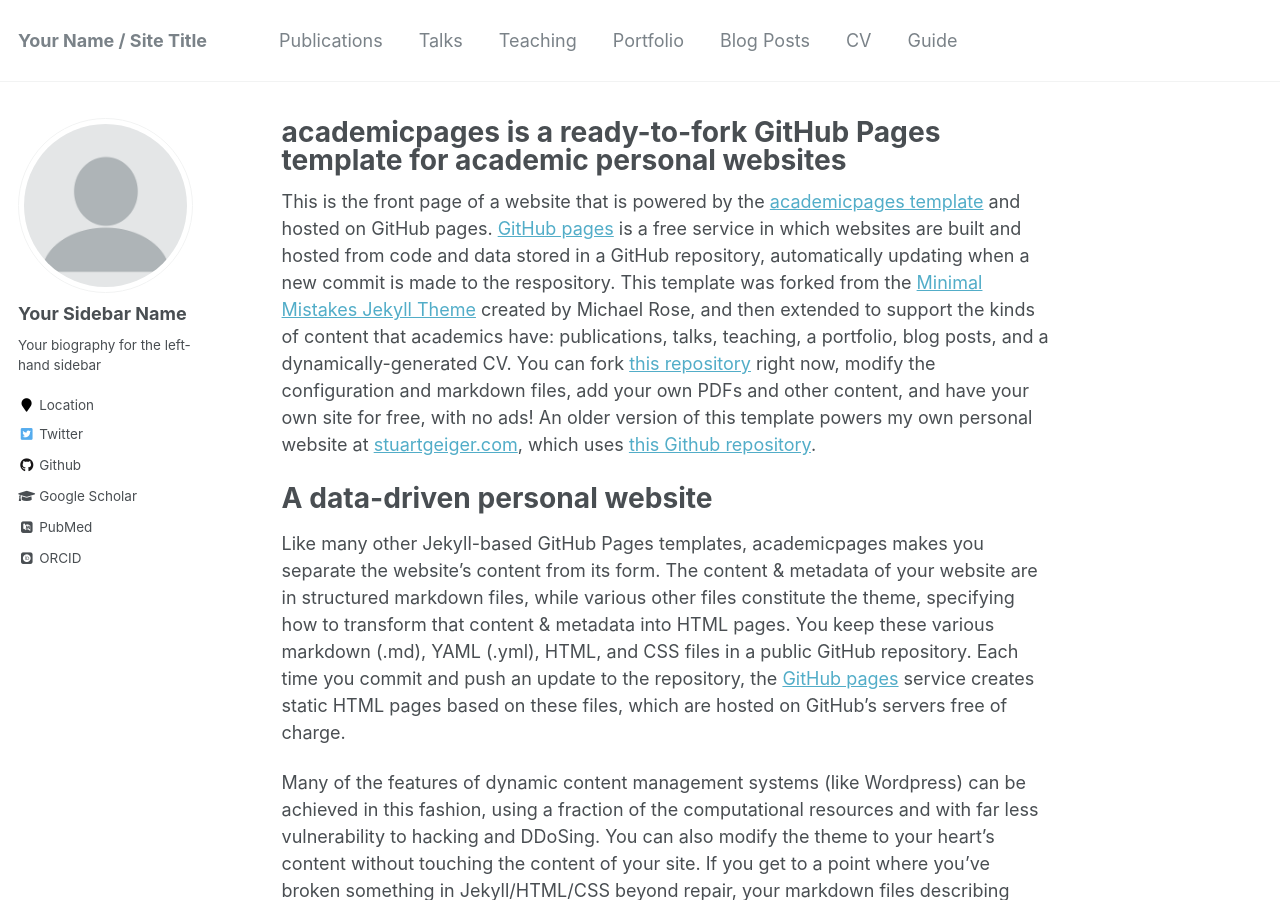
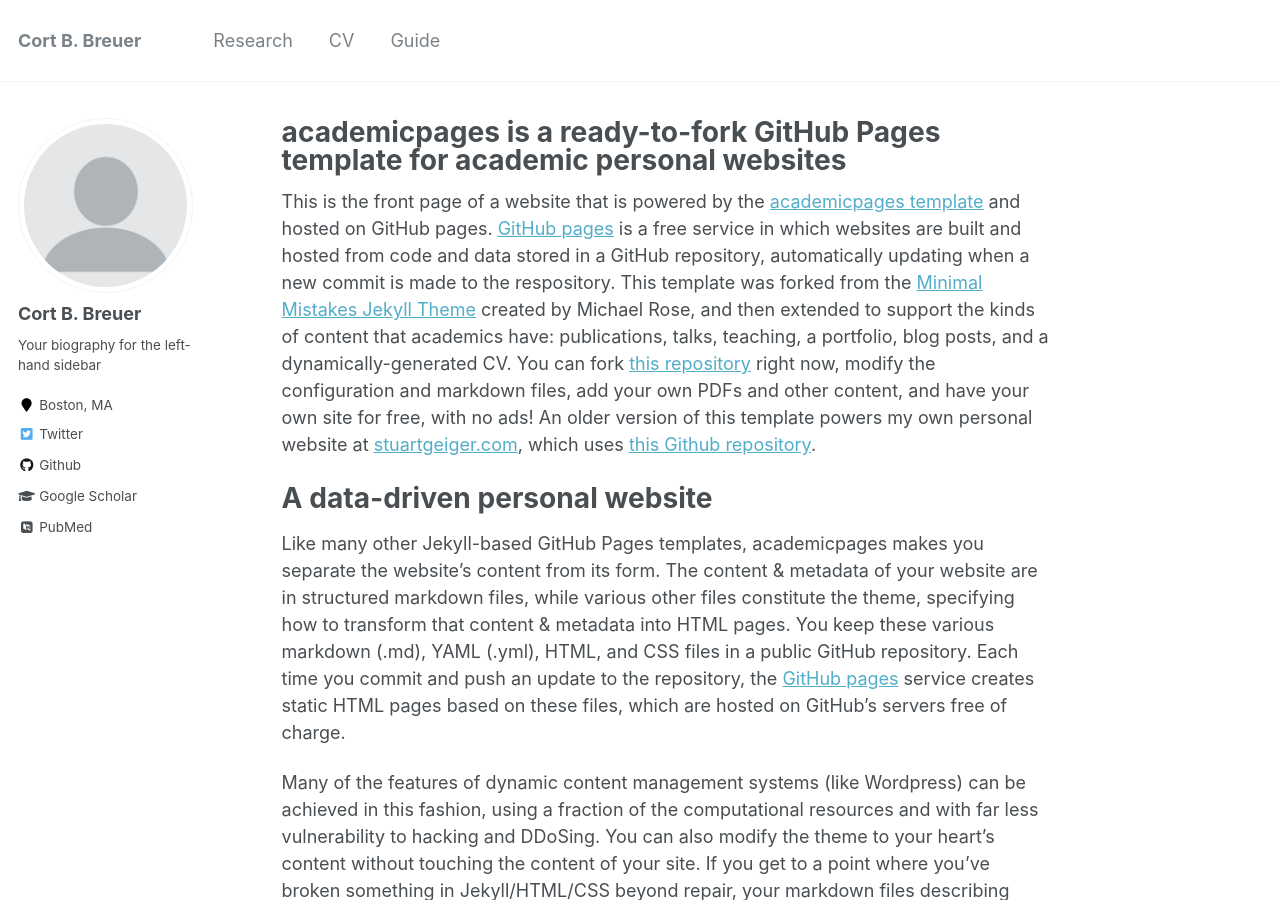
Before and after one commit to cortbreuer/cortbreuer-webpage, a Jekyll site: the page built from _pages/about.md, in a window 1280 px wide and 900 px high. Built offline with Jekyll 4.4.1, drawn with Linux system fonts in a browser that asks for light colours; some web fonts are replaced; some of the changed text lies outside the part shown.

Commit message:
Reduce pages

```diff
--- a/_config.yml
+++ b/_config.yml
@@ -7,13 +7,13 @@
 
 # Site Settings
 locale                   : "en-US"
-title                    : "Your Name / Site Title"
+title                    : "Cort B. Breuer"
 title_separator          : "-"
-name                     : &name "Your Name"
+name                     : &name "Cort Breuer"
 description              : &description "personal description"
-url                      : https://academicpages.github.io # the base hostname & protocol for your site e.g. "https://mmistakes.github.io"
+url                      : https://cortbreuer.github.io # the base hostname & protocol for your site e.g. "https://mmistakes.github.io"
 baseurl                  : "" # the subpath of your site, e.g. "/blog"
-repository               : "academicpages/academicpages.github.io"
+repository               : "cortbreuer/cortbreuer.github.io"
 teaser                   :  # filename of teaser fallback teaser image placed in /images/, .e.g. "500x300.png"
 breadcrumbs              : false # true, false (default)
 words_per_minute         : 160
@@ -80,13 +80,13 @@
 
 # Site Author
 author:
-  name             : "Your Sidebar Name"
+  name             : "Cort B. Breuer"
   avatar           : "profile.png"
   bio              : "Your biography for the left-hand sidebar"
-  location         : "Location"
+  location         : "Boston, MA"
   employer         :
-  pubmed           : "https://www.ncbi.nlm.nih.gov/pubmed/?term=john+snow"
-  googlescholar    : "http://yourfullgooglescholarurl.com"
+  pubmed           : "https://www.ncbi.nlm.nih.gov/pubmed/?term=cort+b+breuer"
+  googlescholar    : "https://scholar.google.com/citations?user=H6EsqV0AAAAJ&hl=en"
   email            :
   researchgate     :  # example: "https://www.researchgate.net/profile/yourprofile"
   uri              :
@@ -96,20 +96,20 @@
   flickr           :
   facebook         :
   foursquare       :
-  github           : "academicpages"
+  github           : "cortbreuer"
   google_plus      :
   keybase          :
   instagram        :
   impactstory      : #"https://profiles.impactstory.org/u/xxxx-xxxx-xxxx-xxxx"
   lastfm           :
   linkedin         :
-  orcid            : "http://orcid.org/yourorcidurl"
+  orcid            : #"http://orcid.org/yourorcidurl"
   pinterest        :
   soundcloud       :
   stackoverflow    : # http://stackoverflow.com/users/123456/username
   steam            :
   tumblr           :
-  twitter          : "replacethistwitterhandle"
+  twitter          : "cortbreuer"
   vine             :
   weibo            :
   xing             :
```
Also changed, not shown: _data/navigation.yml (+14 -10 lines).
